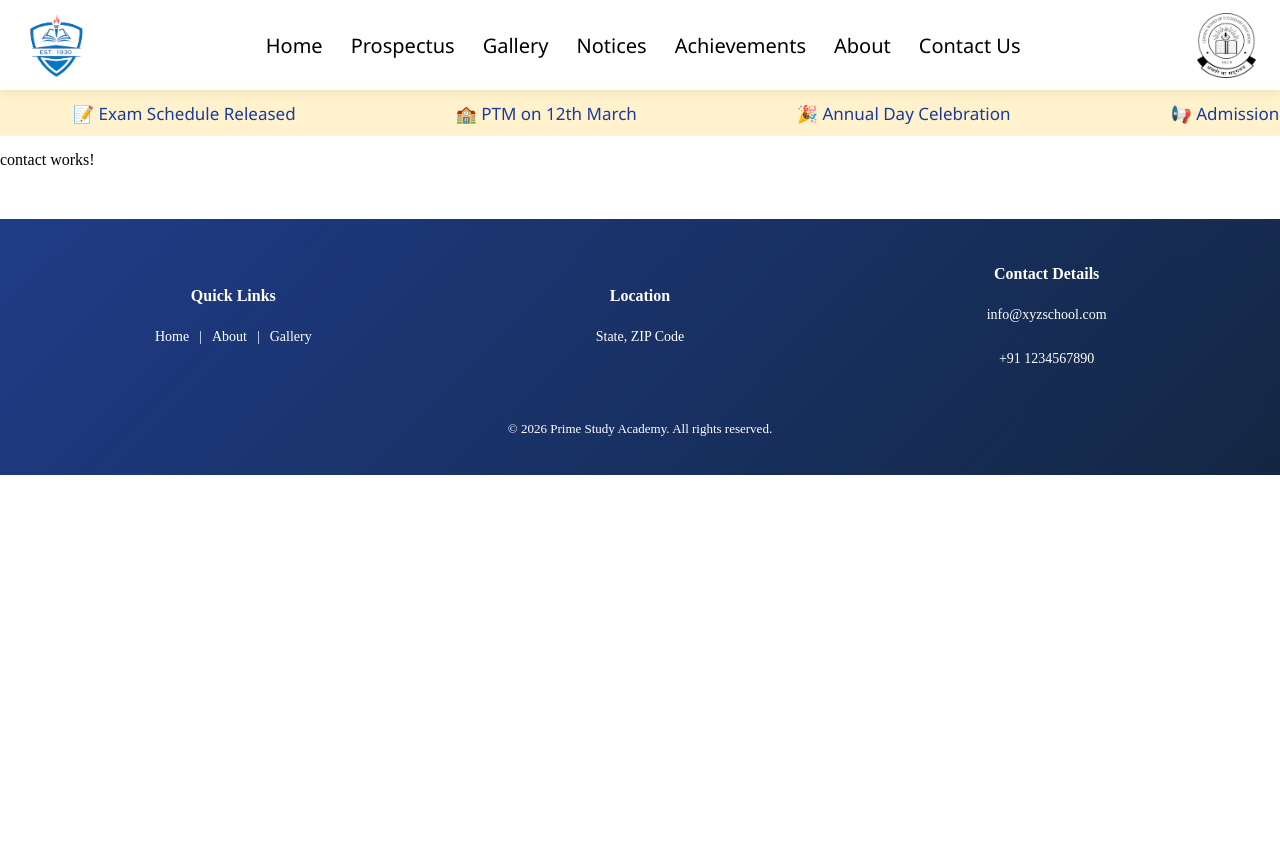
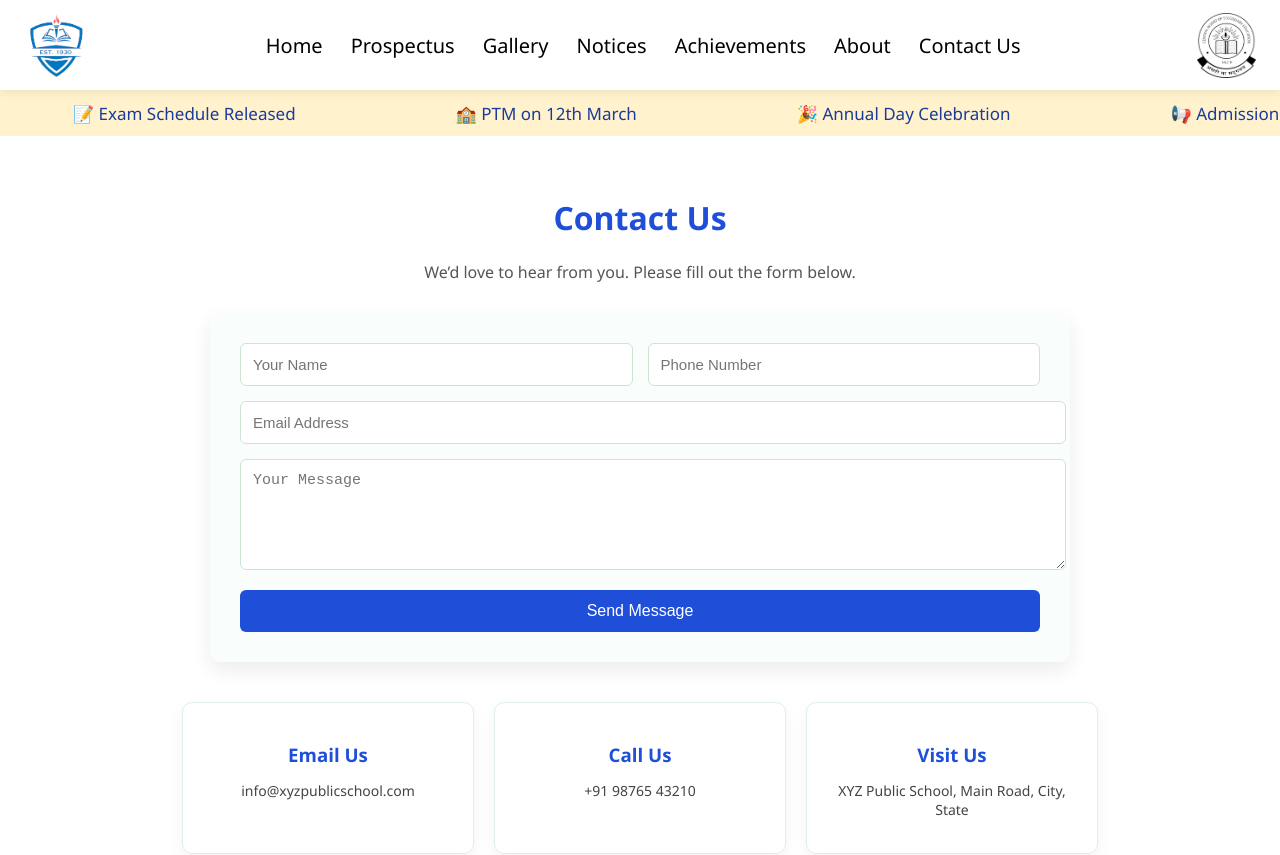
Before and after one commit to AtanuHacks/Student_MS, an Angular app: page /contact in a window 1280 px wide. Shown: the top 855 px of the page. Before the commit the page ends 800 px from the top, so only its background shows below. Built offline with nearby package versions, Linux system fonts and the light colour scheme.

Commit message:
Added about and contact page

```diff
--- a/src/app/about-us/about-us.css
+++ b/src/app/about-us/about-us.css
@@ -0,0 +1,120 @@
+.about-wrapper {
+  max-width: 1100px;
+  margin: auto;
+  padding: 40px 20px;
+}
+
+/* TOP IMAGE */
+.about-top-image img {
+  width: 100%;
+  height: 420px;        /* 👈 image size bada */
+  object-fit: cover;
+  border-radius: 14px;
+  box-shadow: 0 10px 25px rgba(0,0,0,0.15);
+  margin-bottom: 20px;
+}
+
+/* CONTENT */
+.about-content h2 {
+  color: #1e88e5;
+  margin-bottom: 15px;
+}
+
+.about-content p {
+  line-height: 1.8;
+  margin-bottom: 15px;
+  color: #444;
+}
+
+/* MOBILE */
+@media (max-width: 768px) {
+  .about-top-image img {
+    height: 260px;   /* mobile pe balanced */
+  }
+}
+
+.faculty-wrapper {
+  max-width: 1100px;
+  margin: 20px auto;
+  padding: 0 20px;
+  text-align: center;
+}
+
+/* IMAGE */
+.faculty-image img {
+  width: 100%;
+  max-width: 800px;
+  height: 500px;
+  object-fit: cover;
+  border-radius: 14px;
+  box-shadow: 0 8px 20px rgba(0,0,0,0.15);
+  margin-bottom: 25px;
+}
+
+/* CONTENT */
+.faculty-content h3 {
+  color: #1e88e5;
+  margin-bottom: 15px;
+}
+
+.faculty-content p {
+  line-height: 1.8;
+  color: #444;
+  margin-bottom: 12px;
+}
+
+/* MOBILE */
+@media (max-width: 768px) {
+  .faculty-image img {
+    height: 240px;
+  }
+}
+/* MISSION & VISION SECTION */
+.mission-vision-wrapper {
+  max-width: 1100px;
+  margin: 40px auto;
+  padding: 0 20px;
+  text-align: center;
+}
+
+.section-title {
+  color: #1e88e5;
+  margin-bottom: 30px;
+}
+
+.mv-container {
+  display: flex;
+  gap: 25px;
+  justify-content: center;
+  flex-wrap: wrap;
+}
+
+.mv-card {
+  background: #f5f9ff;
+  padding: 25px;
+  border-radius: 14px;
+  box-shadow: 0 8px 20px rgba(0,0,0,0.08);
+  width: 480px;
+  transition: 0.3s ease;
+}
+
+.mv-card:hover {
+  transform: translateY(-8px);
+}
+
+.mv-card h3 {
+  color: #1e88e5;
+  margin-bottom: 12px;
+}
+
+.mv-card p {
+  color: #444;
+  line-height: 1.7;
+}
+
+/* MOBILE */
+@media (max-width: 768px) {
+  .mv-card {
+    width: 100%;
+  }
+}
--- a/src/app/about-us/about-us.html
+++ b/src/app/about-us/about-us.html
@@ -1 +1,100 @@
-<p>about-us works!</p>
+<section class="about-wrapper">
+
+  <!-- IMAGE ON TOP -->
+  <div class="about-top-image">
+    <img src="school campus.jpg" alt="School Campus" />
+  </div>
+
+  <!-- CONTENT BELOW IMAGE -->
+  <div class="about-content">
+    <h2>About XYZ Public School</h2>
+
+    <p>
+      XYZ Public School is a premier educational institution committed to
+      providing quality education in a safe, caring, and stimulating environment.
+      Affiliated to CBSE, the school focuses on academic excellence and holistic
+      development of students.
+    </p>
+
+    <p>
+      Since its establishment, the school has emphasized discipline, innovation,
+      moral values, and co-curricular activities to nurture confident and
+      responsible individuals.
+    </p>
+
+    <p>
+      Our campus is equipped with smart classrooms, modern laboratories,
+      well-stocked libraries, and sports facilities to support all-round growth.
+    </p>
+
+    <ul>
+      <li>CBSE Affiliated English Medium School</li>
+      <li>Experienced & Dedicated Faculty</li>
+      <li>Modern Infrastructure & Smart Classes</li>
+      <li>Focus on Discipline and Values</li>
+    </ul>
+  </div>
+
+</section>
+<!-- FACULTY SECTION -->
+<section class="faculty-wrapper">
+
+  <!-- FACULTY IMAGE -->
+  <div class="faculty-image">
+    <img src="faculty.jpg" alt="School faculty" />
+  </div>
+
+  <!-- FACULTY CONTENT -->
+  <div class="faculty-content">
+    <h3>Our Faculty</h3>
+
+    <p>
+      Our faculty members are the backbone of XYZ Public School. We take pride
+      in having a team of highly qualified, experienced, and dedicated teachers
+      who are passionate about nurturing young minds and guiding students
+      towards academic excellence.
+    </p>
+
+    <p>
+      Teachers at XYZ Public School adopt modern and student-centric teaching
+      methodologies, ensuring that learning is engaging, interactive, and
+      meaningful. Continuous training and professional development programs
+      help our faculty stay updated with the latest educational practices.
+    </p>
+
+    <p>
+      Beyond academics, our teachers focus on mentoring students, instilling
+      moral values, discipline, confidence, and a lifelong love for learning.
+    </p>
+  </div>
+
+</section>
+<!-- MISSION & VISION SECTION -->
+<section class="mission-vision-wrapper">
+
+  <h2 class="section-title">Our Mission & Vision</h2>
+
+  <div class="mv-container">
+
+    <!-- Vision -->
+    <div class="mv-card">
+      <h3>🌟 Our Vision</h3>
+      <p>
+        To empower students with knowledge, skills, and strong moral values,
+        enabling them to become responsible global citizens and future leaders.
+      </p>
+    </div>
+
+    <!-- Mission -->
+    <div class="mv-card">
+      <h3>🎯 Our Mission</h3>
+      <p>
+        To provide quality education in a safe and supportive environment,
+        promote innovation and discipline, and ensure the holistic development
+        of every student.
+      </p>
+    </div>
+
+  </div>
+
+</section>
--- a/src/app/contact/contact.css
+++ b/src/app/contact/contact.css
@@ -0,0 +1,119 @@
+.contact-page {
+  padding: 40px 20px;
+  background: #ffffff;
+  font-family: 'Segoe UI', sans-serif;
+}
+
+/* Header */
+.contact-header {
+  text-align: center;
+  margin-bottom: 30px;
+}
+
+.contact-header h1 {
+  color: #1f4fd8;
+  font-size: 32px;
+}
+
+.contact-header p {
+  color: #555;
+}
+
+/* Form Container */
+.contact-form-container {
+  max-width: 800px;
+  margin: auto;
+  background: #f9fdfb;
+  padding: 30px;
+  border-radius: 10px;
+  box-shadow: 0 8px 20px rgba(0,0,0,0.08);
+}
+
+/* Form */
+.contact-form input,
+.contact-form textarea {
+  width: 100%;
+  padding: 12px;
+  margin-bottom: 15px;
+  border: 1px solid #cce5d3;
+  border-radius: 6px;
+  font-size: 15px;
+}
+
+.contact-form input:focus,
+.contact-form textarea:focus {
+  outline: none;
+  border-color: #1f4fd8;
+}
+
+/* Row for name & phone */
+.form-row {
+  display: flex;
+  gap: 15px;
+}
+
+.form-row input {
+  flex: 1;
+}
+
+/* Button */
+.contact-form button {
+  width: 100%;
+  background: #1f4fd8;
+  color: #fff;
+  padding: 12px;
+  border: none;
+  border-radius: 6px;
+  font-size: 16px;
+  cursor: pointer;
+  transition: 0.3s;
+}
+
+.contact-form button:hover {
+  background: #365cc2;
+}
+
+/* Info Boxes */
+.contact-info {
+  margin-top: 40px;
+  display: flex;
+  gap: 20px;
+  justify-content: center;
+}
+
+.info-box {
+  flex: 1;
+  max-width: 250px;
+  background: #ffffff;
+  border: 1px solid #e0f0e6;
+  padding: 20px;
+  border-radius: 10px;
+  text-align: center;
+  box-shadow: 0 6px 15px rgba(0,0,0,0.05);
+}
+
+.info-box h3 {
+  color: #1f4fd8;
+  margin-bottom: 10px;
+}
+
+.info-box p {
+  color: #444;
+  font-size: 14px;
+}
+
+/* Responsive */
+@media (max-width: 768px) {
+  .form-row {
+    flex-direction: column;
+  }
+
+  .contact-info {
+    flex-direction: column;
+    align-items: center;
+  }
+
+  .info-box {
+    width: 100%;
+  }
+}
--- a/src/app/contact/contact.html
+++ b/src/app/contact/contact.html
@@ -1 +1,43 @@
-<p>contact works!</p>
+<div class="contact-page">
+
+  <!-- Page Heading -->
+  <div class="contact-header">
+    <h1>Contact Us</h1>
+    <p>We’d love to hear from you. Please fill out the form below.</p>
+  </div>
+
+  <!-- Contact Form -->
+  <div class="contact-form-container">
+    <form class="contact-form">
+      <div class="form-row">
+        <input type="text" placeholder="Your Name" required />
+        <input type="tel" placeholder="Phone Number" required />
+      </div>
+
+      <input type="email" placeholder="Email Address" required />
+
+      <textarea rows="5" placeholder="Your Message" required></textarea>
+
+      <button type="submit">Send Message</button>
+    </form>
+  </div>
+
+  <!-- Contact Info Boxes -->
+  <div class="contact-info">
+    <div class="info-box">
+      <h3>Email Us</h3>
+      <p>info@xyzpublicschool.com</p>
+    </div>
+
+    <div class="info-box">
+      <h3>Call Us</h3>
+      <p>+91 98765 43210</p>
+    </div>
+
+    <div class="info-box">
+      <h3>Visit Us</h3>
+      <p>XYZ Public School, Main Road, City, State</p>
+    </div>
+  </div>
+
+</div>
```
Also changed, not shown: public/faculty.jpg (added).
